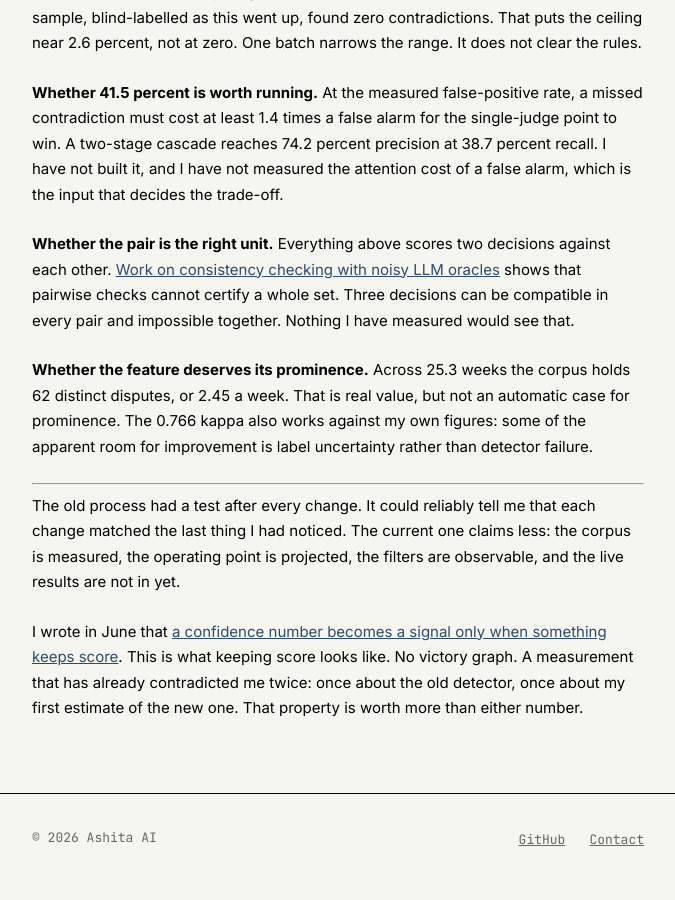
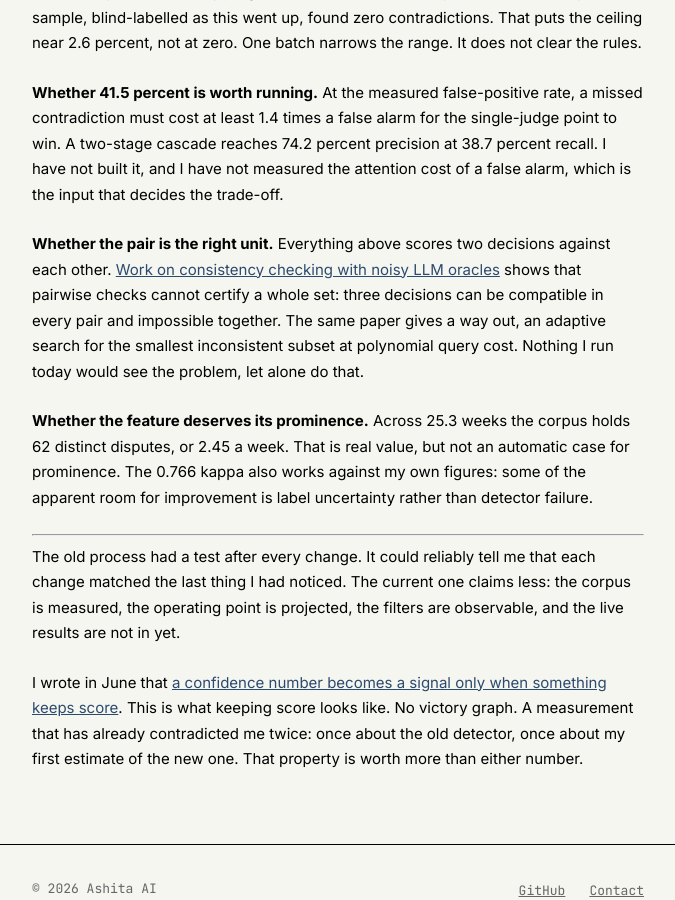
Before and after one commit to ashita-ai/ashita-ai.github.io, a Jekyll site: the page built from _posts/2026-08-11-the-detector-that-said-yes.md, in a window 1280 px wide and 900 px high, scrolled down 5351 px. Shown: the whole window, without its empty margins (302-977 px from the left). Built offline with Jekyll 4.4.1, drawn with Linux system fonts in a browser that asks for light colours.

Commit message:
State the paper's positive result, not only its negative one
The cascade bullet cited only the impossibility half of He et al., which
made the citation read as a dead end. The paper also gives the adaptive
minimal-inconsistent-subset search at polynomial query cost. Naming it
turns the reference into a direction I have not taken rather than a wall.

```diff
--- a/_posts/2026-08-11-the-detector-that-said-yes.md
+++ b/_posts/2026-08-11-the-detector-that-said-yes.md
@@ -167,7 +167,7 @@ The structural rules are a separate blind spot. They suppress about 56 percent o
 
 **Whether 41.5 percent is worth running.** At the measured false-positive rate, a missed contradiction must cost at least 1.4 times a false alarm for the single-judge point to win. A two-stage cascade reaches 74.2 percent precision at 38.7 percent recall. I have not built it, and I have not measured the attention cost of a false alarm, which is the input that decides the trade-off.
 
-**Whether the pair is the right unit.** Everything above scores two decisions against each other. [Work on consistency checking with noisy LLM oracles](https://arxiv.org/abs/2601.13600) shows that pairwise checks cannot certify a whole set. Three decisions can be compatible in every pair and impossible together. Nothing I have measured would see that.
+**Whether the pair is the right unit.** Everything above scores two decisions against each other. [Work on consistency checking with noisy LLM oracles](https://arxiv.org/abs/2601.13600) shows that pairwise checks cannot certify a whole set: three decisions can be compatible in every pair and impossible together. The same paper gives a way out, an adaptive search for the smallest inconsistent subset at polynomial query cost. Nothing I run today would see the problem, let alone do that.
 
 **Whether the feature deserves its prominence.** Across 25.3 weeks the corpus holds 62 distinct disputes, or 2.45 a week. That is real value, but not an automatic case for prominence. The 0.766 kappa also works against my own figures: some of the apparent room for improvement is label uncertainty rather than detector failure.
 
```
